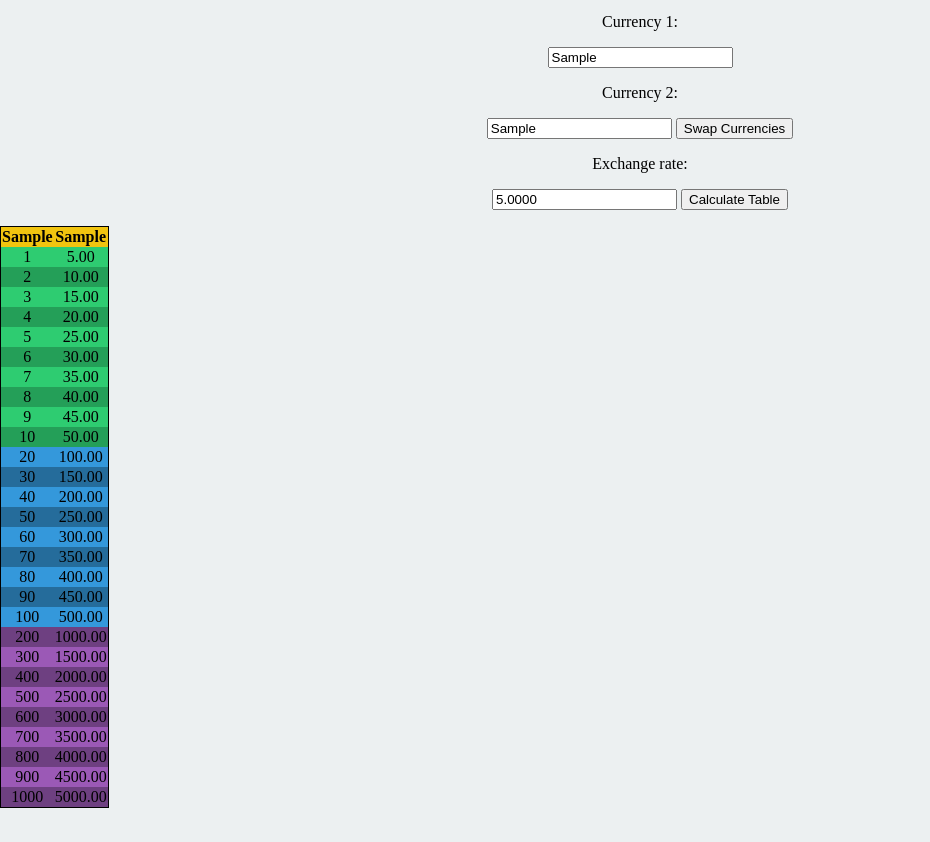
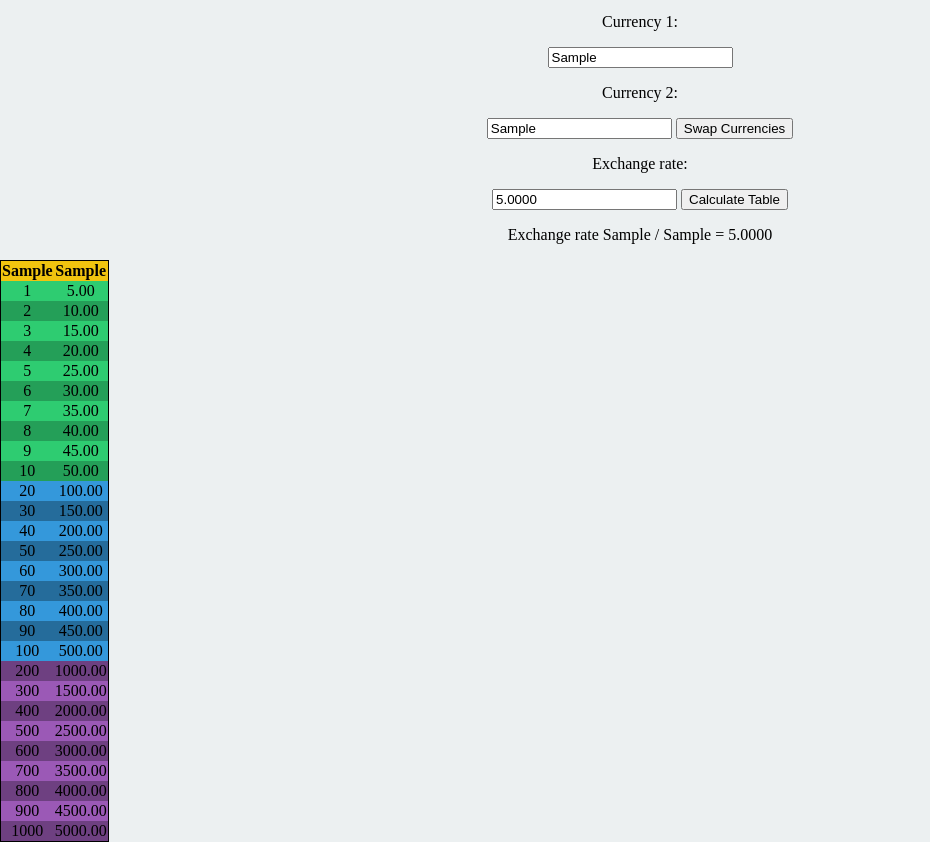
Before and after one commit to realjero/wbs_currency_calculator, a website with bundled scripts: page index.html in a window 1280 px wide. Both pictures are taken after typing "Sample", "Sample", "5" into the empty fields and a click on the button "Calculate Table". Shown: the part 101-943 px from the top of the page, without its empty margins (0-930 px from the left). Before the commit the page ends 909 px from the top, so only its background shows below. Built offline with nearby package versions, Linux system fonts and the light colour scheme.

Commit message:
minor changes

```diff
--- a/index.html
+++ b/index.html
@@ -22,7 +22,7 @@
 
         <p>Exchange rate:</p>
         <input type="number" step="0.01" id="exchange_rate">
-        <button id="calculate_table">Calculate Table</button>
+        <button id="calculate_table_button">Calculate Table</button>
 
         <p id="exchange_rate_label"></p>
     </div>
--- a/scripts/calculator.ts
+++ b/scripts/calculator.ts
@@ -1,12 +1,12 @@
 
-// Check if DOM CONTENT LOADED
+// CHECK FOR DOM DOMContentLoaded
 document.addEventListener('DOMContentLoaded', () => {
     const curr1 = document.getElementById('curr1') as HTMLInputElement;
     const curr2 = document.getElementById("curr2") as HTMLInputElement;
     const exchange_rate = document.getElementById("exchange_rate") as HTMLInputElement;
     const table = document.getElementById("currency_table") as HTMLTableElement;
 
-    // CLICK EVENT ON SWAP CURRENCY
+    // CLICK EVENT ON swap_currency_button
     document.getElementById("swap_currency_button").addEventListener('click', () => {
         const temp = curr1.value;
 
@@ -22,8 +22,11 @@ document.addEventListener('DOMContentLoaded', () => {
         buildTable(table, curr1, curr2, exchange_rate);
     });
 
-    // CALCULATE TABLE
-    document.getElementById("calculate_table").addEventListener('click', () => {
+    // CLICK EVENT ON calculate_table_button
+    document.getElementById("calculate_table_button").addEventListener('click', () => {
+        // CHANGE CONTENT OF exchange_rate_label WITH FIXED LENGTH OF 4
+        document.getElementById('exchange_rate_label').textContent = 'Exchange rate ' + curr1.value + ' / ' + curr2.value + ' = ' + (+exchange_rate.value).toFixed(4);
+
         // FIXED LENGTH OF 4
         exchange_rate.value = String((+exchange_rate.value).toFixed(4));
         buildTable(table, curr1, curr2, exchange_rate);
```
